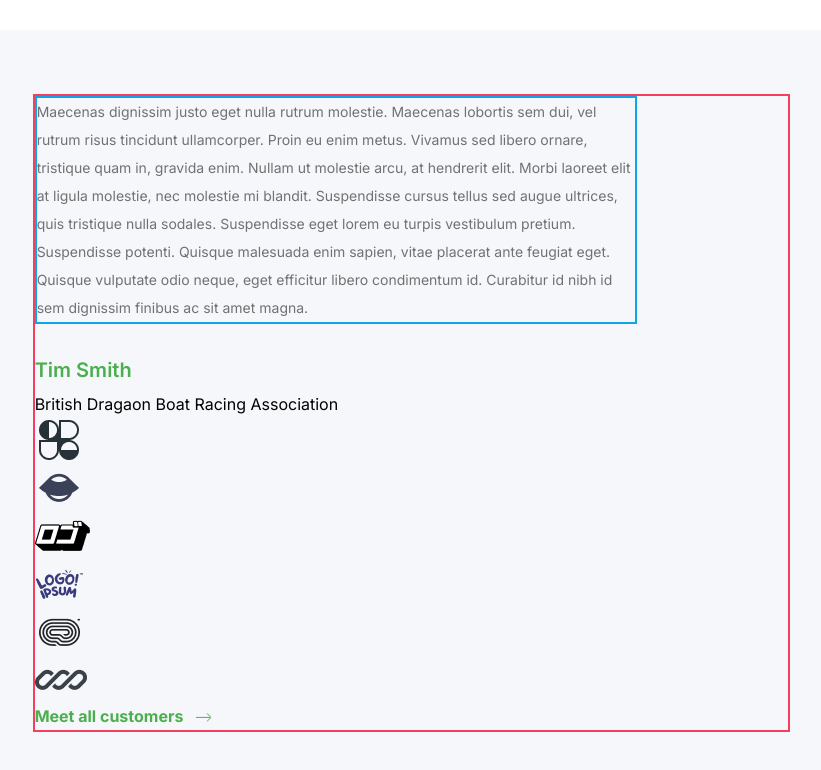
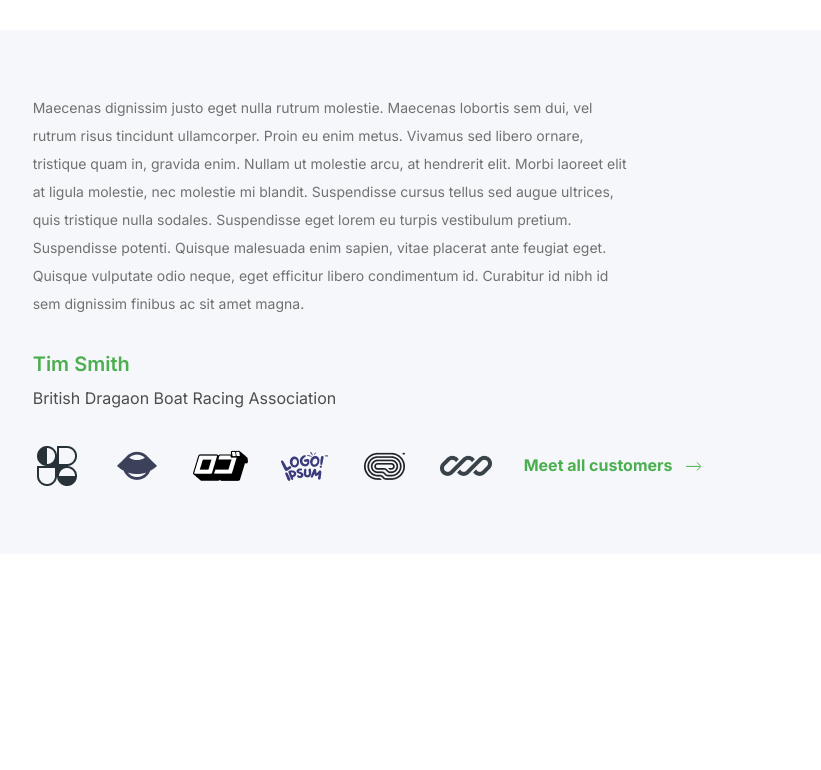
Before and after one commit to septianadip17/slicing-exercise-part4, a React (Vite) app: page / in a window 1280 px wide. Shown: the part 2976-3746 px from the top of the page, without its empty margins (434-1255 px from the left). After the commit the page ends 3530 px from the top, so only its background shows below. Built offline with nearby package versions, Linux system fonts and the light colour scheme.

Commit message:
rename image

```diff
--- a/src/components/Products.jsx
+++ b/src/components/Products.jsx
@@ -36,9 +36,9 @@ const Products = () => {
           <div className="md:w-1/3 "></div>
 
           {/* stats */}
-          <div className="md:w-2/3 mx-auto border-2 border-rose-500">
+          <div className="md:w-2/3 mx-auto">
             <div>
-              <p className="md:w-4/5 text-sm text-neutralGrey mb-8 leading-7 border-2 border-sky-500">
+              <p className="md:w-4/5 text-sm text-neutralGrey mb-8 leading-7 ">
                 Maecenas dignissim justo eget nulla rutrum molestie. Maecenas
                 lobortis sem dui, vel rutrum risus tincidunt ullamcorper. Proin
                 eu enim metus. Vivamus sed libero ornare, tristique quam in,
@@ -54,9 +54,11 @@ const Products = () => {
               <h5 className="text-brandPrimary text-xl font-semibold mb-2">
                 Tim Smith
               </h5>
-              <p>British Dragaon Boat Racing Association</p>
+              <p className="text-base text-neutralDGrey mb-8">
+                British Dragaon Boat Racing Association
+              </p>
               <div>
-                <div>
+                <div className="flex items-center gap-8 flex-wrap">
                   <img
                     src="/src/assets/company1.png"
                     alt="company 1"
```
Also changed, not shown: src/assets/maecenas.png (renamed from src/assets/image 9.png), 1 other file (tests, documents, lock files or other folders).
